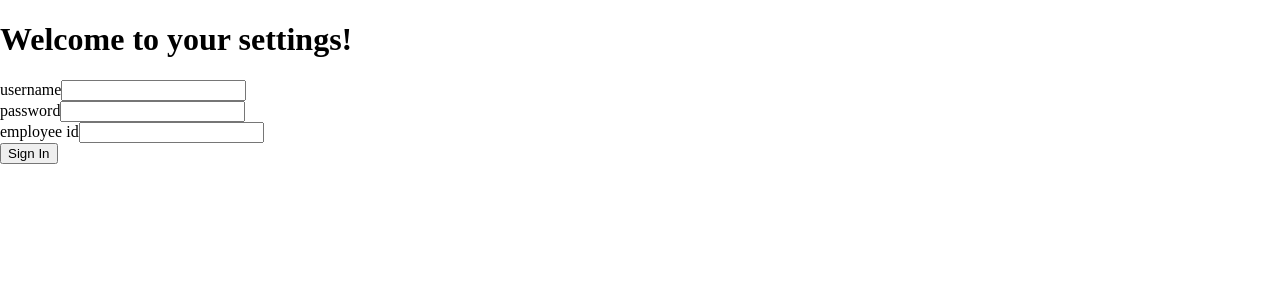
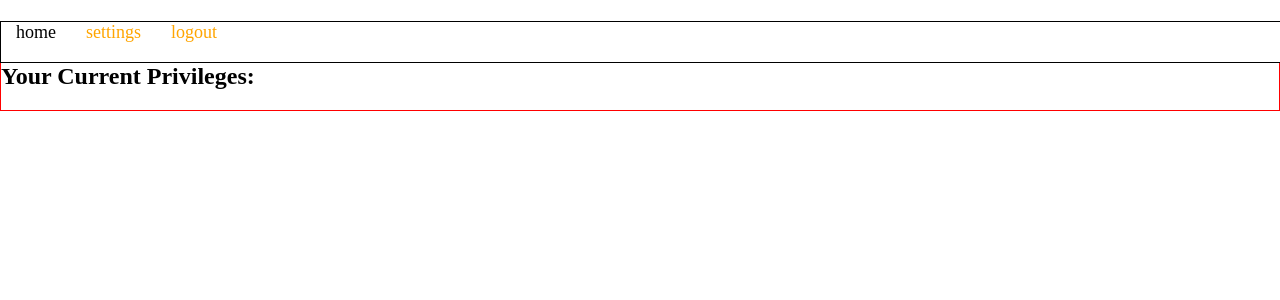
Before and after one commit to tommy-js/Dashboard, a React (Create React App) app: page /settings in a window 1280 px wide. Shown: the top 300 px of the page. Built offline with nearby package versions, Linux system fonts and the light colour scheme.

Commit message:
Browser history and basic settings page. Mouseover notification component.

```diff
--- a/src/appmain/App.tsx
+++ b/src/appmain/App.tsx
@@ -3,7 +3,10 @@ import Homepage from "../homepage/Homepage";
 import Login from "../login/Login";
 import SettingsPage from "../settings/SettingsPage";
 import "./app.scss";
-import { BrowserRouter as Router, Route } from "react-router-dom";
+import { Router, Route } from "react-router-dom";
+import { createBrowserHistory } from "history";
+
+export const browserHist = createBrowserHistory();
 
 export const loginContext = createContext<any>({});
 export const userContext = createContext<any>({});
@@ -13,18 +16,21 @@ function App() {
   const [userState, setUserState] = useState<any>({
     username: "",
     password: "",
+    employeeId: "",
+    privileges: "",
   });
 
   function checkLoginStatus() {
     if (loginState === true) {
+      browserHist.push("/home");
       return (
-        <Route path="/">
+        <Route exact path="/home">
           <Homepage />
         </Route>
       );
     } else {
       return (
-        <Route path="/">
+        <Route exact path="/">
           <Login />
         </Route>
       );
@@ -34,9 +40,9 @@ function App() {
   return (
     <userContext.Provider value={{ userState, setUserState }}>
       <loginContext.Provider value={{ loginState, setLoginState }}>
-        <Router>
+        <Router history={browserHist}>
           <Route exact path="/settings">
-            <SettingsPage />
+            <SettingsPage userState={userState} />
           </Route>
           <div className="App">{checkLoginStatus()}</div>
         </Router>
--- a/src/appmain/app.scss
+++ b/src/appmain/app.scss
@@ -94,3 +94,50 @@ body {
 #dashboard_element {
   @include testing;
 }
+
+#privileges_page {
+  @include testing;
+  // height: 200px;
+}
+
+a {
+  text-decoration: none;
+  color: black;
+}
+
+#highlight_container {
+  position: relative;
+  display: block;
+  width: 150px;
+  border-radius: 5px;
+  background-color: white;
+  border: 1px solid grey;
+  box-shadow: 1px 1px grey;
+  color: black;
+  text-decoration: none;
+}
+
+#leave_container_information_highlight {
+  width: 200px;
+  height: 100px;
+  @include testing;
+}
+
+#highlight_hover {
+  display: block;
+}
+
+#highlight_hover_transition {
+  transition: 0.3s;
+}
+
+.nav_link {
+  font-size: 18px;
+  margin-left: 15px;
+  margin-right: 15px;
+  color: black;
+}
+
+.nav_link_active {
+  color: orange;
+}
--- a/src/login/LoginFields.tsx
+++ b/src/login/LoginFields.tsx
@@ -10,21 +10,24 @@ const LoginFields: React.FC = () => {
     username: "",
     password: "",
     employeeId: "",
+    privileges: "General",
   });
 
   function passUpUsername(input: string) {
     setFields({
-      username: fields.username,
-      password: input,
+      username: input,
+      password: fields.password,
       employeeId: fields.employeeId,
+      privileges: fields.privileges,
     });
   }
 
   function passUpPassword(input: string) {
     setFields({
-      username: input,
-      password: fields.password,
+      username: fields.username,
+      password: input,
       employeeId: fields.employeeId,
+      privileges: fields.privileges,
     });
   }
 
@@ -33,6 +36,7 @@ const LoginFields: React.FC = () => {
       username: fields.username,
       password: fields.password,
       employeeId: input,
+      privileges: fields.privileges,
     });
   }
 
@@ -40,7 +44,11 @@ const LoginFields: React.FC = () => {
     // ONLY FOR TESTING
     // if (fields.username && fields.password && fields.employeeId) {
     setLoginState(true);
-    setUserState({ username: fields.username, password: fields.password });
+    setUserState({
+      username: fields.username,
+      password: fields.password,
+      privileges: fields.privileges,
+    });
     // }
   }
 
--- a/src/navigation/NavBar.tsx
+++ b/src/navigation/NavBar.tsx
@@ -3,6 +3,7 @@ import NavButton from "./NavButton";
 
 const NavBar: React.FC = () => {
   const navLinks = [
+    { text: "home", loggedIn: true, path: "/home" },
     { text: "settings", loggedIn: true, path: "/settings" },
     { text: "logout", loggedIn: false, path: "/" },
   ];
--- a/src/navigation/NavButton.tsx
+++ b/src/navigation/NavButton.tsx
@@ -18,7 +18,12 @@ const NavButton: React.FC<Props> = (props) => {
   }
 
   return (
-    <NavLink onClick={() => checklog()} to={props.path}>
+    <NavLink
+      activeClassName="nav_link_active"
+      className="nav_link"
+      onClick={() => checklog()}
+      to={props.path}
+    >
       {props.text}
     </NavLink>
   );
--- /dev/null
+++ b/src/react-app-env.d.ts
@@ -0,0 +1 @@
+/// <reference types="react-scripts" />
--- /dev/null
+++ b/src/settings/HighlightContainer.tsx
@@ -0,0 +1,15 @@
+import React from "react";
+
+interface Props {
+  text: string;
+}
+
+const HighlightContainer: React.FC<Props> = (props) => {
+  return (
+    <div id="highlight_container">
+      <p>{props.text}</p>
+    </div>
+  );
+};
+
+export default HighlightContainer;
--- /dev/null
+++ b/src/settings/InformationHighlight.tsx
@@ -0,0 +1,30 @@
+import React, { useState } from "react";
+import HighlightContainer from "./HighlightContainer";
+import { SmallLink } from "./SmallLink";
+import { Link } from "react-router-dom";
+
+interface Props {
+  text: string;
+  opac: number;
+  setHighlightToTrue: () => void;
+  setHighlightToFalse: () => void;
+}
+
+const InformationHighlight: React.FC<Props> = (props) => {
+  return (
+    <div
+      id="leave_container_information_highlight"
+      onMouseEnter={() => props.setHighlightToTrue()}
+      onMouseLeave={() => props.setHighlightToFalse()}
+    >
+      <div id="highlight_hover">X</div>
+      <div id="highlight_hover_transition" style={{ opacity: props.opac }}>
+        <Link to="/privileges">
+          <HighlightContainer text={props.text} />
+        </Link>
+      </div>
+    </div>
+  );
+};
+
+export default InformationHighlight;
--- /dev/null
+++ b/src/settings/PrivilegesPage.tsx
@@ -0,0 +1,49 @@
+import React, { useState } from "react";
+import InformationHighlight from "./InformationHighlight";
+
+interface Props {
+  privileges: string;
+}
+
+const PrivilegesPage: React.FC<Props> = (props) => {
+  const [opac, setOpac] = useState(0);
+
+  function setHighlightToFalse() {
+    setOpac(0);
+  }
+
+  function setHighlightToTrue() {
+    setOpac(1);
+  }
+
+  function checkPrivileges() {
+    if (props.privileges === "General") {
+      return (
+        <InformationHighlight
+          opac={opac}
+          setHighlightToTrue={setHighlightToTrue}
+          setHighlightToFalse={setHighlightToFalse}
+          text="You can create and delete users, create stocks, modify user privileges, and more..."
+        />
+      );
+    } else if (props.privileges === "Premium") {
+      return (
+        <InformationHighlight
+          opac={opac}
+          setHighlightToTrue={setHighlightToTrue}
+          setHighlightToFalse={setHighlightToFalse}
+          text="You can create and delete any data type, modify employee IDs, add employees, and more..."
+        />
+      );
+    }
+  }
+
+  return (
+    <div id="privileges_page">
+      <h2>Your Current Privileges: {props.privileges}</h2>
+      {checkPrivileges()}
+    </div>
+  );
+};
+
+export default PrivilegesPage;
--- a/src/settings/SettingsPage.tsx
+++ b/src/settings/SettingsPage.tsx
@@ -1,9 +1,22 @@
 import React from "react";
+import HeadLineInput from "../dashboard/HeadLineInput";
+import PrivilegesPage from "./PrivilegesPage";
+import NavBar from "../navigation/NavBar";
 
-const SettingsPage: React.FC = () => {
+interface Props {
+  userState: { username: string; password: string; privileges: string };
+}
+
+const SettingsPage: React.FC<Props> = (props) => {
   return (
     <div>
-      <h1>Welcome to your settings!</h1>
+      <NavBar />
+      <h1>{props.userState.username}</h1>
+      <HeadLineInput
+        text="Change Password: "
+        inputVal={props.userState.password}
+      />
+      <PrivilegesPage privileges={props.userState.privileges} />
     </div>
   );
 };
--- /dev/null
+++ b/src/settings/SmallLink.tsx
@@ -0,0 +1,11 @@
+import React from "react";
+import { Link } from "react-router-dom";
+
+interface Props {
+  path: string;
+  text: string;
+}
+
+export const SmallLink: React.FC<Props> = (props) => {
+  return <Link to={props.path}>{props.text}</Link>;
+};
```
